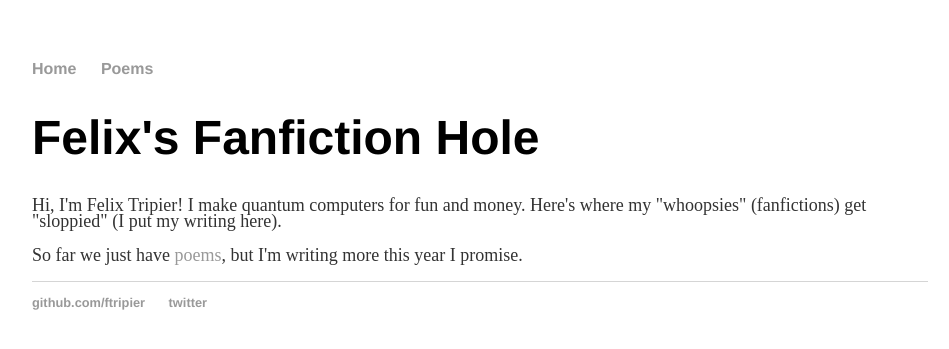
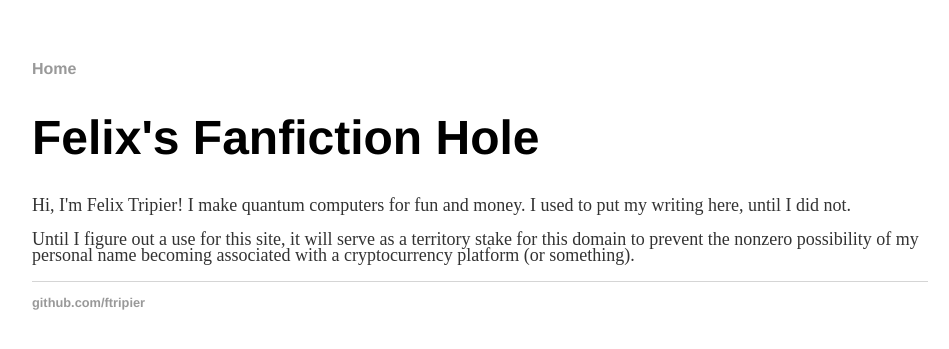
Before and after one commit to ftripier/ftripier.github.io, a Jekyll site: the page built from index.html, in a window 1280 px wide. Shown: the top 349 px of the page, without its empty margins (160-1109 px from the left). Built offline with Jekyll 4.4.1, drawn with Linux system fonts in a browser that asks for light colours.

Commit message:
no more writing :(

```diff
--- a/_layouts/default.html
+++ b/_layouts/default.html
@@ -1,15 +1,16 @@
 <!DOCTYPE html>
 <html>
+
 <head>
   <title>{{ page.title }}</title>
   <!-- link to main stylesheet -->
   <link rel="stylesheet" type="text/css" href="/css/main.css" />
 </head>
+
 <body>
   <nav>
     <ul>
       <li><a href="/">Home</a></li>
-        <li><a href="/poems">Poems</a></li>
     </ul>
   </nav>
   <div class="container">
@@ -19,8 +20,8 @@
   <footer>
     <ul>
       <li><a href="https://github.com/ftripier">github.com/ftripier</a></li>
-        <li><a href="https://twitter.com/FelixTripier">twitter</a></li>
     </ul>
   </footer>
 </body>
+
 </html>
--- a/index.html
+++ b/index.html
@@ -6,11 +6,10 @@ title: Felix's Fanfiction Hole
 <div class="blurb">
   <h1>Felix's Fanfiction Hole</h1>
   <p>
-    Hi, I'm Felix Tripier! I make quantum computers for fun and money. Here's
-    where my "whoopsies" (fanfictions) get "sloppied" (I put my writing here).
+    Hi, I'm Felix Tripier! I make quantum computers for fun and money. I used to put my writing here, until I did not.
   </p>
   <p>
-    So far we just have <a href="/poems">poems</a>, but I'm writing more this
-    year I promise.
+    Until I figure out a use for this site, it will serve as a territory stake for this domain to prevent the nonzero
+    possibility of my personal name becoming associated with a cryptocurrency platform (or something).
   </p>
 </div>
```
Lines whose indentation alone changed are shown as unchanged.
